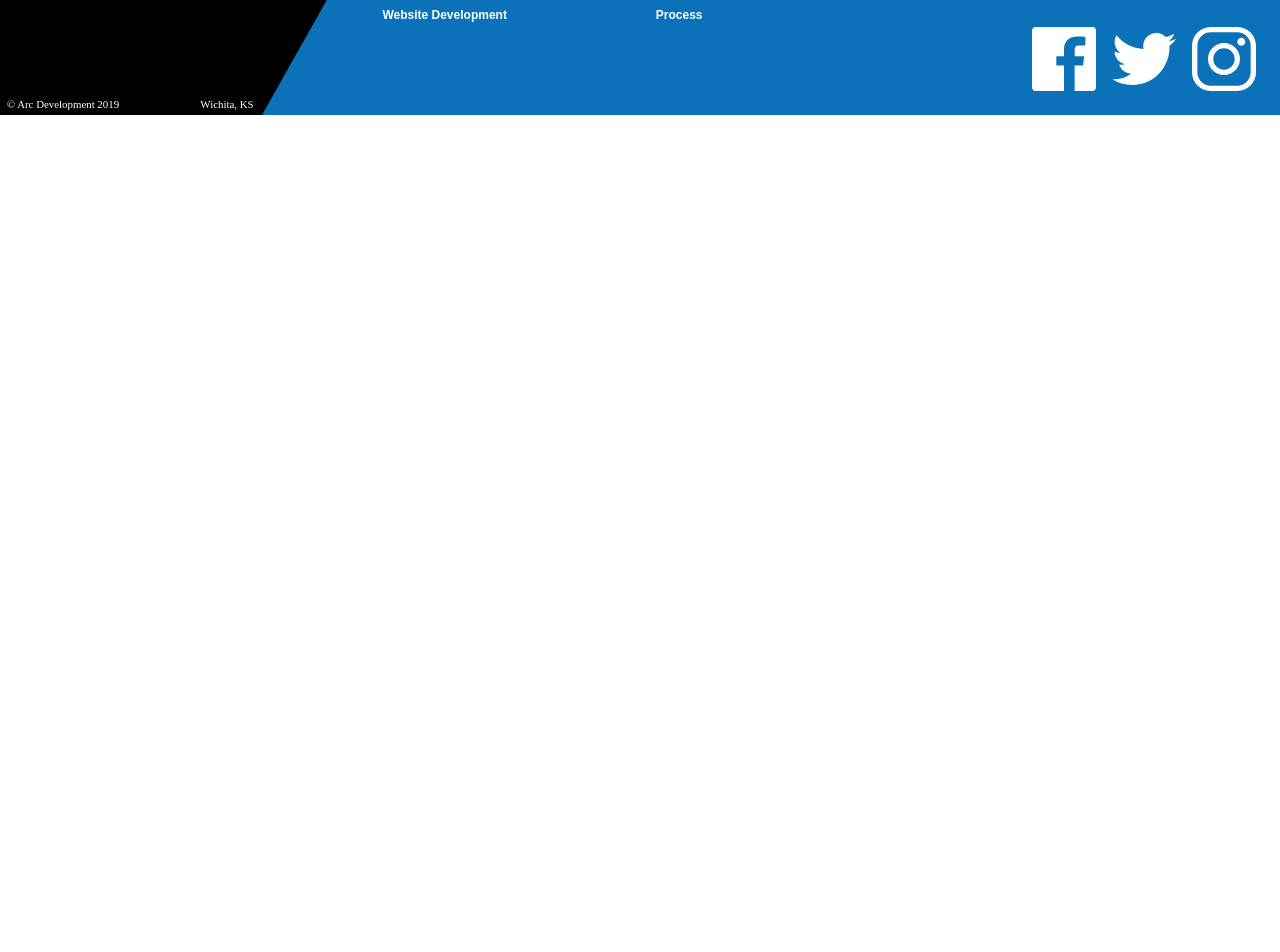
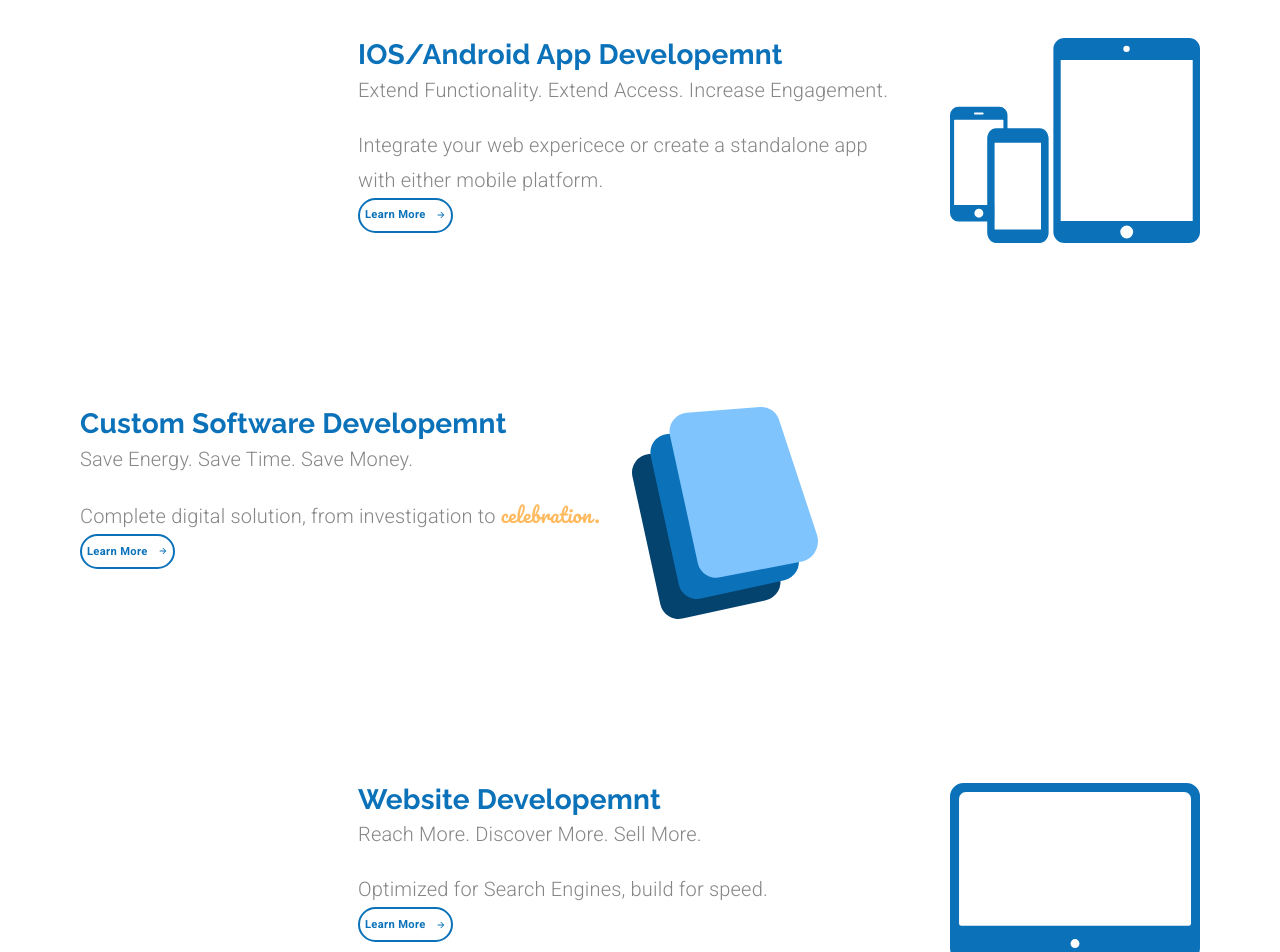
Before and after one commit to naymyolwin/arc-development, a React (Create React App) app: page /services in a window 1280 px wide. Shown: the part 260-1212 px from the top of the page. Before the commit the page ends 800 px from the top, so only its background shows below. Built offline with nearby package versions, Linux system fonts and the light colour scheme.

Commit message:
working on services page

```diff
--- a/src/App.js
+++ b/src/App.js
@@ -6,6 +6,7 @@ import Header from "./components/Header";
 import theme from "./ui/Theme";
 import Footer from "./components/Footer";
 import LandingPage from "./pages/LandingPage";
+import Services from "./pages/Services";
 
 function App() {
   const [selectedIndex, setSelectedIndex] = useState(0);
@@ -32,7 +33,16 @@ function App() {
               />
             )}
           />
-          <Route path="/services" component={() => <div>Services</div>} />
+          <Route
+            path="/services"
+            render={(props) => (
+              <Services
+                {...props}
+                setValue={setValue}
+                setSelectedIndex={setSelectedIndex}
+              />
+            )}
+          />
           <Route
             path="/customsoftware"
             component={() => <div>Custom Software</div>}
--- /dev/null
+++ b/src/pages/Services.js
@@ -0,0 +1,226 @@
+import React from "react";
+import { Link } from "react-router-dom";
+import { makeStyles, useTheme } from "@material-ui/core/styles";
+import Grid from "@material-ui/core/Grid";
+import Typography from "@material-ui/core/Typography";
+import Button from "@material-ui/core/Button";
+import useMediaQuery from "@material-ui/core/useMediaQuery";
+import ButtonArrow from "../components/ButtonArrow";
+import customSoftwareIcon from "../assets/Custom Software Icon.svg";
+
+import mobileAppsIcon from "../assets/mobileIcon.svg";
+import websitesIcon from "../assets/websiteIcon.svg";
+
+const useStyles = makeStyles((theme) => ({
+  specialText: {
+    fontFamily: "Pacifico",
+    color: theme.palette.common.orange,
+  },
+  subtitle: {
+    marginBottom: "1em",
+  },
+  icon: {
+    marginLeft: "2em",
+    [theme.breakpoints.down("xs")]: {
+      marginLeft: 0,
+    },
+  },
+  serviceContainer: {
+    marginTop: "10em",
+    [theme.breakpoints.down("sm")]: {
+      padding: 25,
+    },
+  },
+  learn: {
+    ...theme.typography.learnButton,
+    fontSize: "0.7rem",
+    height: 35,
+    padding: 5,
+    [theme.breakpoints.down("sm")]: {
+      marginBottom: "2em",
+    },
+  },
+}));
+
+const Services = (props) => {
+  const { setValue, setSelectedIndex } = props;
+  const classes = useStyles();
+  const theme = useTheme();
+  const matchesSM = useMediaQuery(theme.breakpoints.down("sm"));
+  // const matchesXS = useMediaQuery(theme.breakpoints.down("xs"));
+  return (
+    <Grid container direction="column">
+      <Grid
+        item
+        style={{
+          marginLeft: matchesSM ? 0 : "5em",
+          marginTop: matchesSM ? "1em" : "2em",
+        }}
+      >
+        <Typography
+          align={matchesSM ? "center" : undefined}
+          variant="h2"
+          gutterBottom
+        >
+          Services
+        </Typography>
+      </Grid>
+      {/*----- IOS/Android Block -----*/}
+      <Grid item>
+        <Grid
+          container
+          direction="row"
+          justify={matchesSM ? "center" : "flex-end"}
+          className={classes.serviceContainer}
+          style={{ marginTop: matchesSM ? "1em" : "5em" }}
+        >
+          <Grid
+            item
+            style={{
+              textAlign: matchesSM ? "center" : undefined,
+              width: matchesSM ? undefined : "35em",
+            }}
+          >
+            <Typography variant="h4">IOS/Android App Developemnt</Typography>
+            <Typography variant="subtitle1" className={classes.subtitle}>
+              Extend Functionality. Extend Access. Increase Engagement.
+            </Typography>
+            <Typography variant="subtitle1">
+              Integrate your web expericece or create a standalone app{" "}
+              {matchesSM ? null : <br />} with either mobile platform.
+            </Typography>
+            <Button
+              component={Link}
+              to="/mobileapps"
+              variant="outlined"
+              className={classes.learn}
+              onClick={() => {
+                setValue(1);
+                setSelectedIndex(2);
+              }}
+            >
+              <span style={{ marginRight: 10 }}>Learn More</span>
+              <ButtonArrow
+                width={10}
+                height={10}
+                fill={theme.palette.common.blue}
+              />
+            </Button>
+          </Grid>
+          <Grid item style={{ marginRight: matchesSM ? 0 : "5em" }}>
+            <img
+              className={classes.icon}
+              alt="mobile phone icon"
+              src={mobileAppsIcon}
+              width="250em"
+            />
+          </Grid>
+        </Grid>
+      </Grid>
+
+      {/*----- Custom Software Block -----*/}
+      <Grid item>
+        <Grid
+          container
+          direction="row"
+          justify={matchesSM ? "center" : undefined}
+          className={classes.serviceContainer}
+        >
+          <Grid
+            item
+            style={{
+              marginLeft: matchesSM ? 0 : "5em",
+              textAlign: matchesSM ? "center" : undefined,
+            }}
+          >
+            <Typography variant="h4">Custom Software Developemnt</Typography>
+            <Typography variant="subtitle1" className={classes.subtitle}>
+              Save Energy. Save Time. Save Money.
+            </Typography>
+            <Typography variant="subtitle1">
+              Complete digital solution, from investigation to{" "}
+              <span className={classes.specialText}>celebration.</span>
+            </Typography>
+            <Button
+              component={Link}
+              to="/customsoftware"
+              variant="outlined"
+              className={classes.learn}
+              onClick={() => {
+                setValue(1);
+                setSelectedIndex(1);
+              }}
+            >
+              <span style={{ marginRight: 10 }}>Learn More</span>
+              <ButtonArrow
+                width={10}
+                height={10}
+                fill={theme.palette.common.blue}
+              />
+            </Button>
+          </Grid>
+          <Grid item>
+            <img
+              className={classes.icon}
+              alt="Custom software icon"
+              src={customSoftwareIcon}
+            />
+          </Grid>
+        </Grid>
+      </Grid>
+      {/*----- Website Block -----*/}
+      <Grid item>
+        <Grid
+          container
+          direction="row"
+          justify={matchesSM ? "center" : "flex-end"}
+          className={classes.serviceContainer}
+          style={{ marginBottom: "10em" }}
+        >
+          <Grid
+            item
+            style={{
+              textAlign: matchesSM ? "center" : undefined,
+              width: matchesSM ? undefined : "35em",
+            }}
+          >
+            <Typography variant="h4">Website Developemnt</Typography>
+            <Typography variant="subtitle1" className={classes.subtitle}>
+              Reach More. Discover More. Sell More.
+            </Typography>
+            <Typography variant="subtitle1">
+              Optimized for Search Engines, build for speed.
+            </Typography>
+            <Button
+              component={Link}
+              to="/website"
+              variant="outlined"
+              className={classes.learn}
+              onClick={() => {
+                setValue(1);
+                setSelectedIndex(3);
+              }}
+            >
+              <span style={{ marginRight: 10 }}>Learn More</span>
+              <ButtonArrow
+                width={10}
+                height={10}
+                fill={theme.palette.common.blue}
+              />
+            </Button>
+          </Grid>
+          <Grid item style={{ marginRight: matchesSM ? 0 : "5em" }}>
+            <img
+              className={classes.icon}
+              alt="webiste icon"
+              src={websitesIcon}
+              width="250em"
+            />
+          </Grid>
+        </Grid>
+      </Grid>
+    </Grid>
+  );
+};
+
+export default Services;
```
